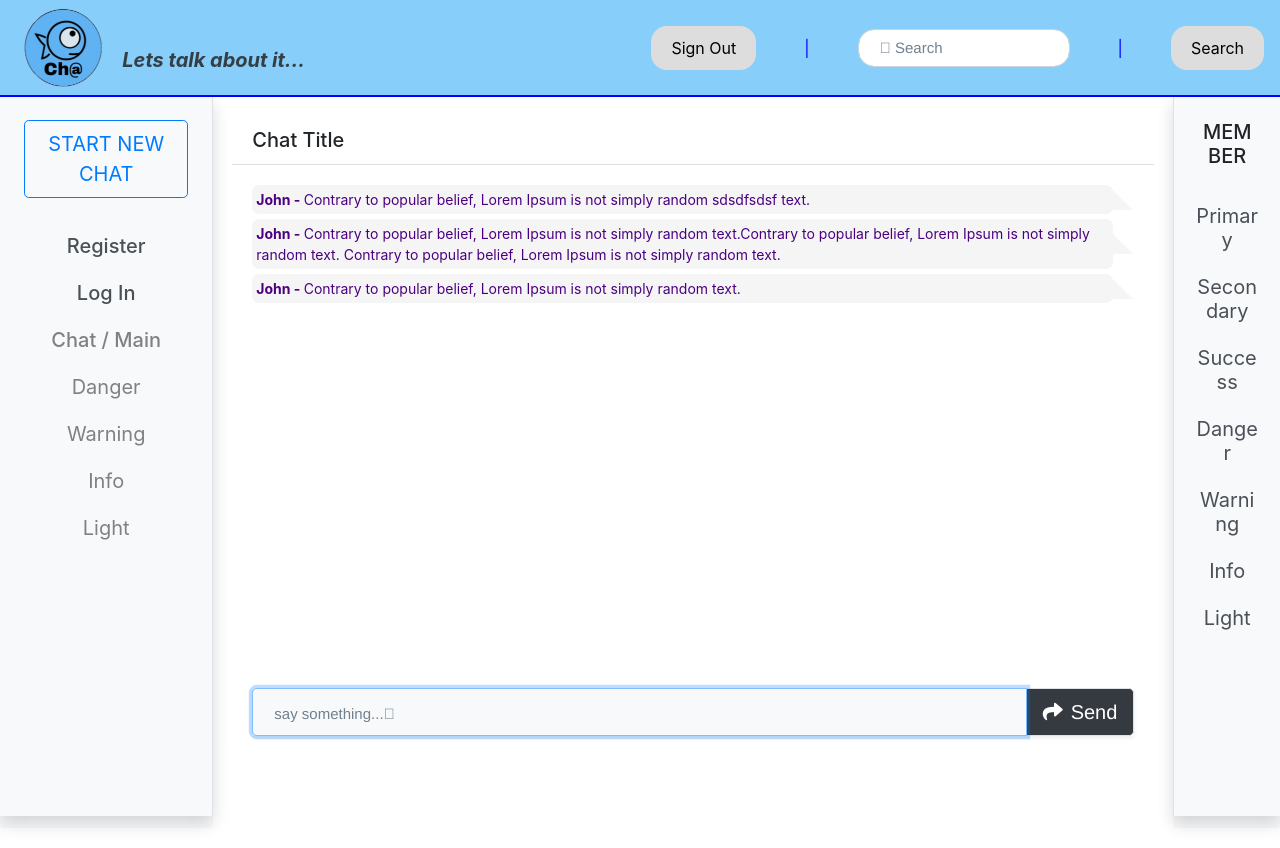
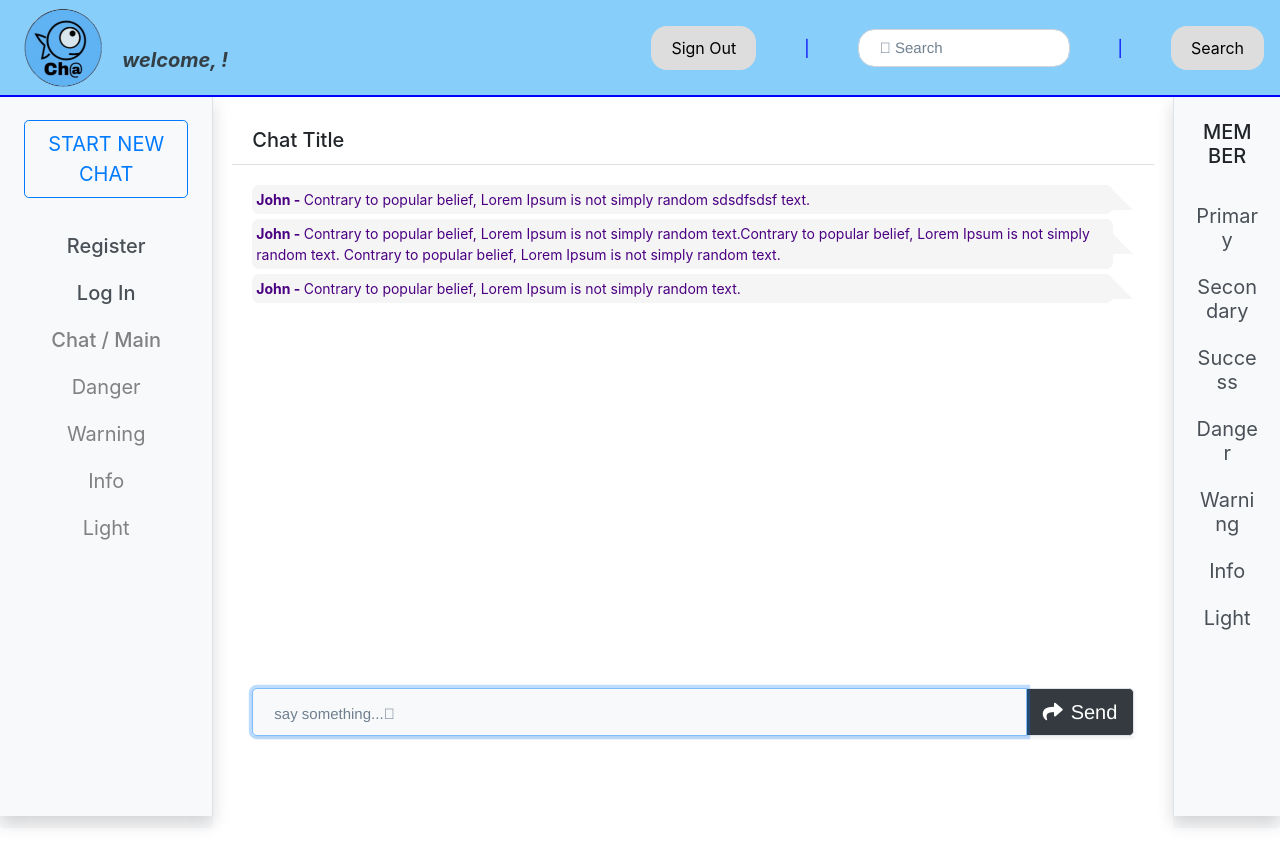
Before and after one commit to catnap89/HelloWorldCommunity, a React (Create React App) app in the folder client/: page /community/1 in a window 1280 px wide. Built offline with nearby package versions, Linux system fonts and the light colour scheme.

Commit message:
used username props on navbar

```diff
--- a/client/src/components/Top/index.js
+++ b/client/src/components/Top/index.js
@@ -27,7 +27,7 @@ const Top = (props) => (
           />
   </Navbar.Brand>
 
-  <p id="demo" className="mb-0 pb-0 pt-4"><em><strong>Lets talk about it...</strong></em></p>
+  <p id="demo" className="mb-0 pb-0 pt-4"><em><strong>welcome, {props.username}!</strong></em></p>
 
   <Nav className="mr-auto">
 
```
